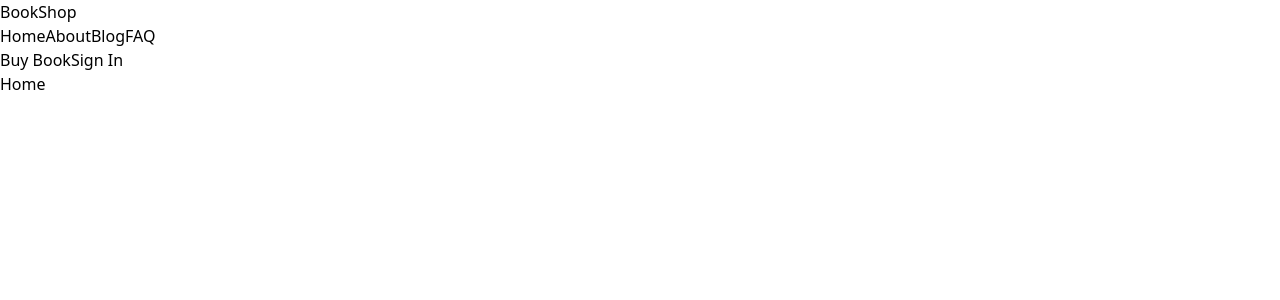
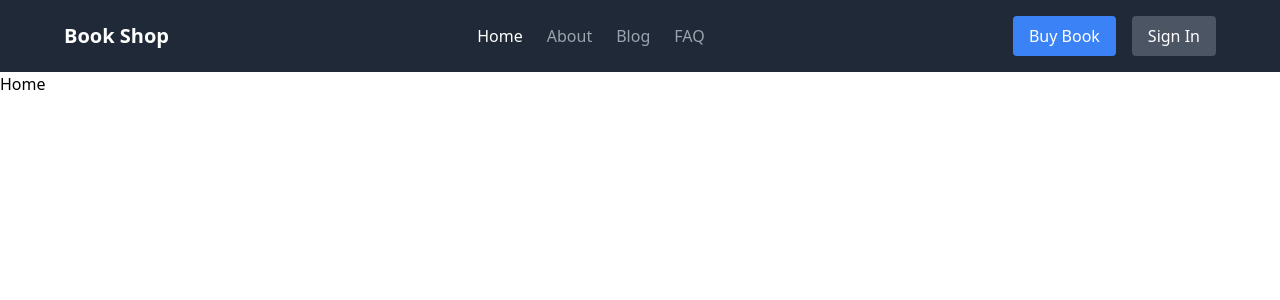
Before and after one commit to ashrafulhaque/react-book-shop, a React (Vite) app: page / in a window 1280 px wide. Shown: the top 300 px of the page. Built offline with nearby package versions, Linux system fonts and the light colour scheme.

Commit message:
Navbar completed with responsive hamburger menu for mobile

```diff
--- a/src/components/Navbar.jsx
+++ b/src/components/Navbar.jsx
@@ -1,20 +1,130 @@
-import { Link, NavLink } from "react-router-dom";
+import { useState } from "react";
+import { NavLink, useLocation } from "react-router-dom";
+import { HiMenu, HiX } from "react-icons/hi";
 
 const Navbar = () => {
+  const [isMenuOpen, setIsMenuOpen] = useState(false);
+  const location = useLocation();
+
+  const isActive = (path) => {
+    return location.pathname === path;
+  };
+
   return (
-    <nav className="navbar">
-      <Link to="/" className="logo">
-        BookShop
-      </Link>
-      <div className="nav-links">
-        <NavLink to="/">Home</NavLink>
-        <NavLink to="/about">About</NavLink>
-        <NavLink to="/blog">Blog</NavLink>
-        <NavLink to="/faq">FAQ</NavLink>
-      </div>
-      <div className="nav-buttons">
-        <button>Buy Book</button>
-        <button>Sign In</button>
+    <nav className="bg-gray-800 py-4">
+      <div className="container mx-auto px-8 sm:px-16 flex justify-between items-center">
+        <div className="text-white text-xl font-bold">Book Shop</div>
+
+        {/* Mobile menu button */}
+        <button
+          className="md:hidden text-gray-400 hover:text-white"
+          onClick={() => setIsMenuOpen(!isMenuOpen)}
+        >
+          {isMenuOpen ? (
+            <HiX className="w-6 h-6" />
+          ) : (
+            <HiMenu className="w-6 h-6" />
+          )}
+        </button>
+
+        {/* Desktop menu */}
+        <div className="hidden md:flex gap-6">
+          <NavLink
+            to="/"
+            className={({ isActive }) =>
+              `text-gray-400 hover:text-white ${isActive ? "text-white" : ""}`
+            }
+          >
+            Home
+          </NavLink>
+          <NavLink
+            to="/about"
+            className={({ isActive }) =>
+              `text-gray-400 hover:text-white ${isActive ? "text-white" : ""}`
+            }
+          >
+            About
+          </NavLink>
+          <NavLink
+            to="/blog"
+            className={({ isActive }) =>
+              `text-gray-400 hover:text-white ${isActive ? "text-white" : ""}`
+            }
+          >
+            Blog
+          </NavLink>
+          <NavLink
+            to="/faq"
+            className={({ isActive }) =>
+              `text-gray-400 hover:text-white ${isActive ? "text-white" : ""}`
+            }
+          >
+            FAQ
+          </NavLink>
+        </div>
+
+        <div className="hidden md:flex gap-4">
+          <button className="bg-blue-500 hover:bg-blue-600 text-white px-4 py-2 rounded">
+            Buy Book
+          </button>
+          <button className="bg-gray-600 hover:bg-gray-700 text-white px-4 py-2 rounded">
+            Sign In
+          </button>
+        </div>
+
+        {/* Mobile menu */}
+        {isMenuOpen && (
+          <div className="md:hidden mt-4">
+            <NavLink
+              to="/"
+              className={({ isActive }) =>
+                `block py-2 text-gray-400 hover:text-white ${
+                  isActive ? "text-white" : ""
+                }`
+              }
+            >
+              Home
+            </NavLink>
+            <NavLink
+              to="/about"
+              className={({ isActive }) =>
+                `block py-2 text-gray-400 hover:text-white ${
+                  isActive ? "text-white" : ""
+                }`
+              }
+            >
+              About
+            </NavLink>
+            <NavLink
+              to="/blog"
+              className={({ isActive }) =>
+                `block py-2 text-gray-400 hover:text-white ${
+                  isActive ? "text-white" : ""
+                }`
+              }
+            >
+              Blog
+            </NavLink>
+            <NavLink
+              to="/faq"
+              className={({ isActive }) =>
+                `block py-2 text-gray-400 hover:text-white ${
+                  isActive ? "text-white" : ""
+                }`
+              }
+            >
+              FAQ
+            </NavLink>
+            <div className="mt-4 flex flex-col gap-2">
+              <button className="bg-blue-500 hover:bg-blue-600 text-white px-4 py-2 rounded">
+                Buy Book
+              </button>
+              <button className="bg-gray-600 hover:bg-gray-700 text-white px-4 py-2 rounded">
+                Sign In
+              </button>
+            </div>
+          </div>
+        )}
       </div>
     </nav>
   );
```
